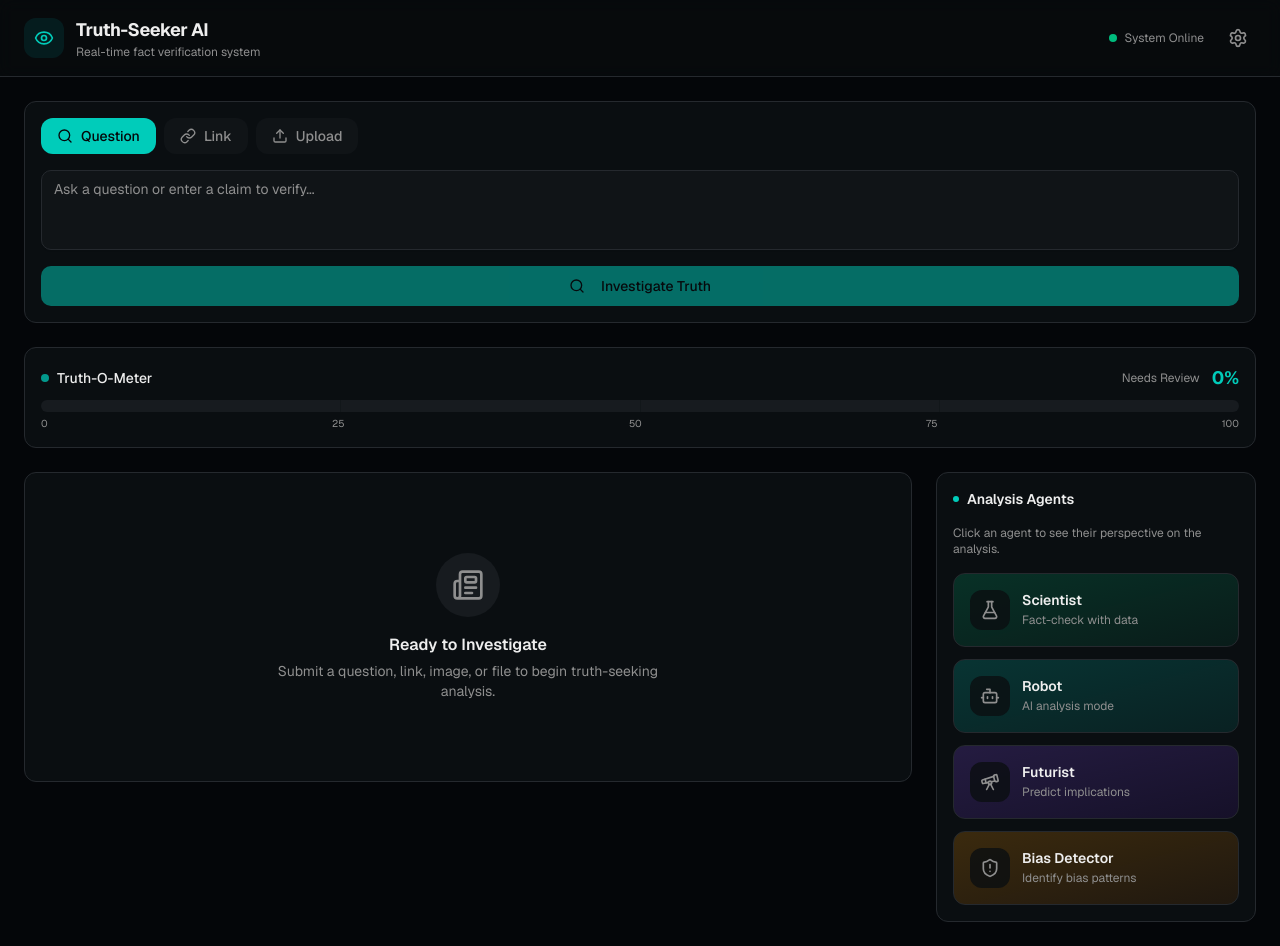
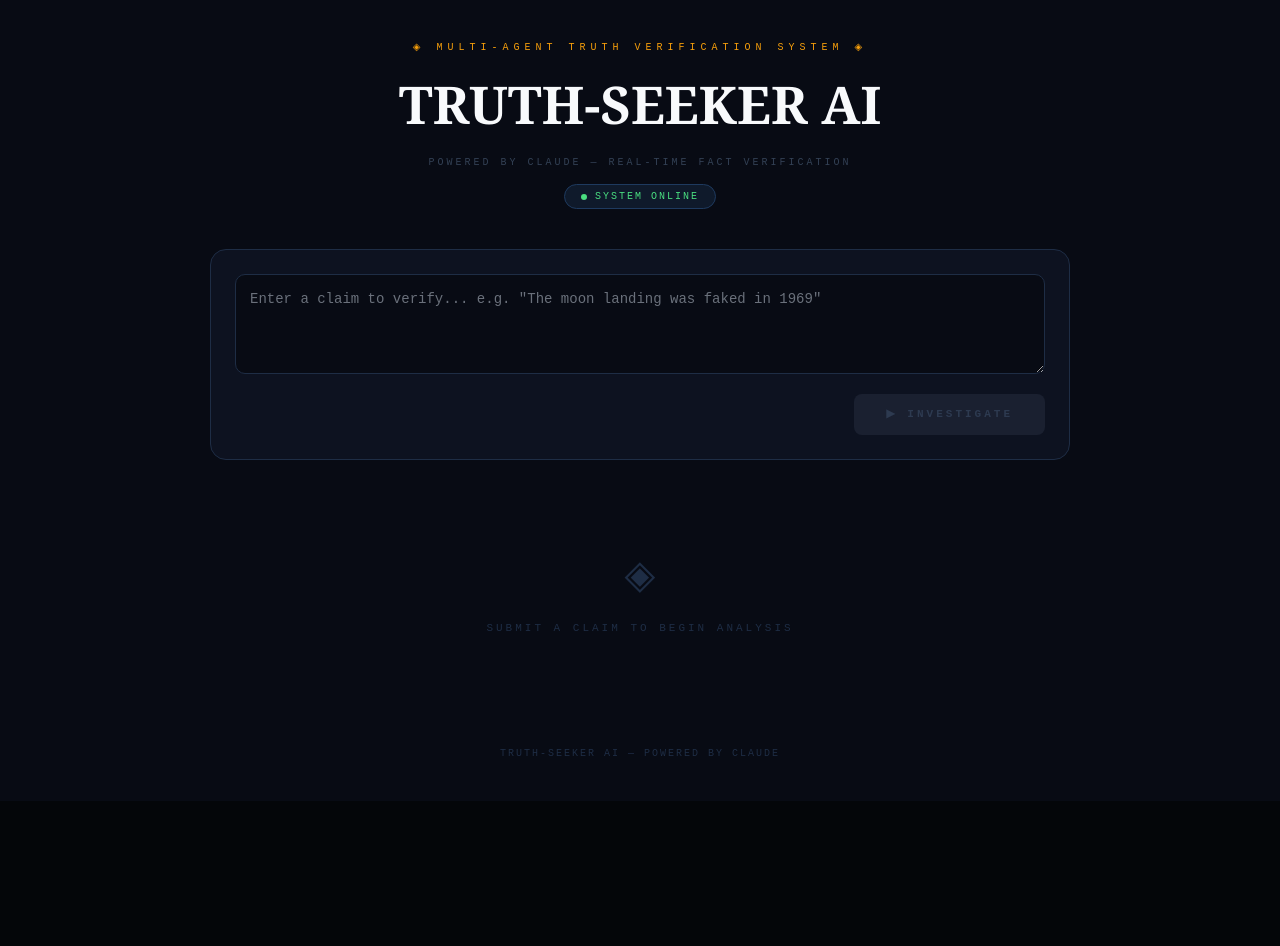
Before and after one commit to conwatcher/v0-ai-truth-dashboard, a Next.js app: page / in a window 1280 px wide. After the commit the page ends 801 px from the top, so only its background shows below. Built offline with nearby package versions, Linux system fonts and the light colour scheme.

Commit message:
Refactor DashboardPage into TruthSeeker component

```diff
--- a/app/page.tsx
+++ b/app/page.tsx
@@ -1,191 +1,158 @@
 "use client"
 
 import { useState } from "react"
-import { DashboardHeader } from "@/components/dashboard-header"
-import { TruthMeter } from "@/components/truth-meter"
-import { AgentButton } from "@/components/agent-button"
-import { QueryInput, type QueryData } from "@/components/query-input"
-import { AnalysisDisplay, type AnalysisResult } from "@/components/analysis-display"
 
-type Agent = "journalist" | "scientist" | "robot" | "futurist" | "bias-detector"
+const AGENTS = [
+  { id: "scientist", name: "Scientist", emoji: "🔬", role: "Empirical Analysis", color: "#38BDF8" },
+  { id: "robot", name: "Logic AI", emoji: "🤖", role: "Logical Analysis", color: "#A78BFA" },
+  { id: "futurist", name: "Futurist", emoji: "🚀", role: "Implications", color: "#F59E0B" },
+  { id: "bias", name: "Bias Detector", emoji: "🎯", role: "Bias Analysis", color: "#F87171" },
+]
 
-const agents: Agent[] = ["scientist", "robot", "futurist", "bias-detector"]
-
-export default function DashboardPage() {
-  const [activeAgent, setActiveAgent] = useState<Agent>("journalist")
-  const [isLoading, setIsLoading] = useState(false)
-  const [result, setResult] = useState<AnalysisResult | null>(null)
-  const [queryInfo, setQueryInfo] = useState<{
-    type: "text" | "link" | "file" | "image"
-    content: string
-    fileName?: string
-  } | null>(null)
-
-  const handleSubmit = async (data: QueryData) => {
-    setIsLoading(true)
-    setActiveAgent("journalist")
-    setResult(null)
-
-    // Determine query type for display
-    let queryType: "text" | "link" | "file" | "image" = "text"
-    if (data.link) {
-      queryType = "link"
-    } else if (data.fileType?.startsWith("image/")) {
-      queryType = "image"
-    } else if (data.fileName) {
-      queryType = "file"
+function getScoreColor(score: number) {
+  if (score < 25) return "#F87171"
+  if (score < 45) return "#FB923C"
+  if (score < 60) return "#FBBF24"
+  if (score < 80) return "#A3E635"
+  return "#4ADE80"
 }
 
-    setQueryInfo({
-      type: queryType,
-      content: data.link || data.question,
-      fileName: data.fileName,
-    })
+function getVerdict(score: number) {
+  if (score < 20) return "FALSE"
+  if (score < 40) return "LIKELY FALSE"
+  if (score < 60) return "UNCERTAIN"
+  if (score < 80) return "LIKELY TRUE"
+  return "TRUE"
+}
 
+export default function TruthSeeker() {
+  const [query, setQuery] = useState("")
+  const [results, setResults] = useState<Record<string, { analysis: string; score: number }>>({})
+  const [loading, setLoading] = useState<Record<string, boolean>>({})
+  const [overallScore, setOverallScore] = useState<number | null>(null)
+  const [hasRun, setHasRun] = useState(false)
+
+  const analyze = async () => {
+    if (!query.trim()) return
+    setResults({})
+    setOverallScore(null)
+    setHasRun(true)
+    const initLoading: Record<string, boolean> = {}
+    AGENTS.forEach((a) => (initLoading[a.id] = true))
+    setLoading(initLoading)
+    const scores: number[] = []
+    await Promise.all(
+      AGENTS.map(async (agent) => {
         try {
-      const response = await fetch("/api/analyze", {
+          const res = await fetch("/api/analyze", {
             method: "POST",
             headers: { "Content-Type": "application/json" },
-        body: JSON.stringify(data),
+            body: JSON.stringify({ agentId: agent.id, query }),
           })
-
-      if (!response.ok) {
-        throw new Error("Analysis failed")
+          const data = await res.json()
+          setResults((prev) => ({ ...prev, [agent.id]: data }))
+          scores.push(data.score ?? 50)
+        } catch {
+          setResults((prev) => ({ ...prev, [agent.id]: { analysis: "Analysis failed. Please try again.", score: 50 } }))
+          scores.push(50)
+        } finally {
+          setLoading((prev) => ({ ...prev, [agent.id]: false }))
+        }
+      })
+    )
+    setOverallScore(Math.round(scores.reduce((s, v) => s + v, 0) / scores.length))
   }
 
-      const analysisResult: AnalysisResult = await response.json()
-      setResult(analysisResult)
-    } catch (error) {
-      console.error("[v0] Analysis error:", error)
-    } finally {
-      setIsLoading(false)
-    }
-  }
-
-  const handleAgentClick = (agent: Agent) => {
-    if (activeAgent === agent) {
-      setActiveAgent("journalist")
-    } else {
-      setActiveAgent(agent)
-    }
-  }
-
-  // Get current truth score based on active agent
-  const getCurrentTruthScore = (): number => {
-    if (!result) return 0
-    const key = activeAgent === "bias-detector" ? "biasDetector" : activeAgent
-    const perspective = result[key as keyof Omit<AnalysisResult, "overallTruthScore" | "timestamp">]
-    return perspective?.truthScore || 0
-  }
-
-  // Check if agent has result
-  const hasAgentResult = (agent: Agent): boolean => {
-    if (!result) return false
-    const key = agent === "bias-detector" ? "biasDetector" : agent
-    return !!result[key as keyof Omit<AnalysisResult, "overallTruthScore" | "timestamp">]
-  }
+  const allDone = Object.keys(results).length === AGENTS.length
 
   return (
-    <div className="min-h-screen bg-background">
-      <DashboardHeader />
+    <div style={{ minHeight: "100vh", background: "#080B14", color: "#CBD5E1", fontFamily: "'Courier New', monospace", padding: "40px 20px" }}>
+      <div style={{ maxWidth: "860px", margin: "0 auto" }}>
 
-      <main className="p-4 lg:p-6">
-        {/* Query Input */}
-        <div className="mb-6">
-          <QueryInput onSubmit={handleSubmit} isLoading={isLoading} />
-        </div>
-
-        {/* Truth-O-Meter */}
-        <div className="mb-6">
-          <TruthMeter value={getCurrentTruthScore()} />
-        </div>
-
-        {/* Main Content Grid */}
-        <div className="grid grid-cols-1 lg:grid-cols-[1fr_320px] gap-6">
-          {/* Central Feed */}
-          <div className="min-w-0">
-            <AnalysisDisplay
-              result={result}
-              activeAgent={activeAgent}
-              isLoading={isLoading}
-              queryInfo={queryInfo || undefined}
-            />
-          </div>
-
-          {/* Right Sidebar */}
-          <aside className="space-y-4">
-            <div className="rounded-lg border border-border bg-card p-4">
-              <h2 className="text-sm font-semibold text-foreground mb-4 flex items-center gap-2">
-                <span className="h-1.5 w-1.5 rounded-full bg-primary" />
-                Analysis Agents
-              </h2>
-              <p className="text-xs text-muted-foreground mb-4">
-                Click an agent to see their perspective on the analysis.
-              </p>
-              <div className="grid grid-cols-1 sm:grid-cols-2 lg:grid-cols-1 gap-3">
-                {agents.map((agent) => (
-                  <AgentButton
-                    key={agent}
-                    agent={agent}
-                    isActive={activeAgent === agent}
-                    onClick={() => handleAgentClick(agent)}
-                    hasResult={hasAgentResult(agent)}
-                  />
-                ))}
+        <div style={{ textAlign: "center", marginBottom: "40px" }}>
+          <div style={{ fontSize: "10px", color: "#F59E0B", letterSpacing: "5px", marginBottom: "10px" }}>◈ MULTI-AGENT TRUTH VERIFICATION SYSTEM ◈</div>
+          <h1 style={{ fontSize: "52px", fontWeight: 900, fontFamily: "Georgia, serif", color: "#F8FAFC", margin: 0 }}>TRUTH-SEEKER AI</h1>
+          <div style={{ marginTop: "12px", fontSize: "10px", color: "#334155", letterSpacing: "3px" }}>POWERED BY CLAUDE — REAL-TIME FACT VERIFICATION</div>
+          <div style={{ marginTop: "14px", display: "inline-flex", alignItems: "center", gap: "8px", background: "#0F1A2B", border: "1px solid #1E3A5F", borderRadius: "100px", padding: "4px 16px" }}>
+            <span style={{ width: "6px", height: "6px", borderRadius: "50%", background: "#4ADE80", display: "inline-block" }} />
+            <span style={{ fontSize: "10px", color: "#4ADE80", letterSpacing: "2px" }}>SYSTEM ONLINE</span>
           </div>
         </div>
 
-            {/* Agent Results Summary */}
+        <div style={{ background: "#0D1220", border: "1px solid #1E2D45", borderRadius: "16px", padding: "24px", marginBottom: "28px" }}>
+          <textarea
+            value={query}
+            onChange={(e) => setQuery(e.target.value)}
+            placeholder='Enter a claim to verify... e.g. "The moon landing was faked in 1969"'
+            style={{ width: "100%", minHeight: "100px", background: "#080B14", border: "1px solid #1E2D45", borderRadius: "10px", color: "#CBD5E1", padding: "14px", fontSize: "14px", fontFamily: "inherit", resize: "vertical", boxSizing: "border-box" }}
+          />
+          <div style={{ textAlign: "right", marginTop: "12px" }}>
+            <button
+              onClick={analyze}
+              disabled={!query.trim()}
+              style={{ background: query.trim() ? "#F59E0B" : "#1A2030", color: query.trim() ? "#080B14" : "#2D3A50", border: "none", padding: "12px 32px", borderRadius: "8px", fontSize: "11px", letterSpacing: "3px", fontWeight: 900, cursor: query.trim() ? "pointer" : "default", fontFamily: "inherit" }}
+            >
+              ▶ INVESTIGATE
+            </button>
+          </div>
+        </div>
+
+        {allDone && overallScore !== null && (
+          <div style={{ background: "#0D1220", border: `1px solid ${getScoreColor(overallScore)}40`, borderRadius: "16px", padding: "28px", marginBottom: "28px", textAlign: "center" }}>
+            <div style={{ fontSize: "10px", color: "#475569", letterSpacing: "4px", marginBottom: "16px" }}>◈ TRUTH-O-METER ◈</div>
+            <div style={{ fontSize: "80px", fontWeight: 900, color: getScoreColor(overallScore), fontFamily: "Georgia, serif", lineHeight: 1 }}>{overallScore}<span style={{ fontSize: "36px", opacity: 0.6 }}>%</span></div>
+            <div style={{ fontSize: "22px", letterSpacing: "6px", color: getScoreColor(overallScore), margin: "8px 0", fontWeight: 700 }}>{getVerdict(overallScore)}</div>
+            <div style={{ height: "8px", background: "#0F1A2B", borderRadius: "4px", overflow: "hidden", marginTop: "16px" }}>
+              <div style={{ height: "100%", width: `${overallScore}%`, background: getScoreColor(overallScore), borderRadius: "4px" }} />
+            </div>
+            <div style={{ display: "flex", justifyContent: "space-between", marginTop: "6px", fontSize: "9px", color: "#2D3A50" }}>
+              <span>FALSE</span><span>UNCERTAIN</span><span>TRUE</span>
+            </div>
+          </div>
+        )}
+
+        {hasRun && (
+          <div style={{ display: "grid", gridTemplateColumns: "repeat(auto-fit, minmax(360px, 1fr))", gap: "16px" }}>
+            {AGENTS.map((agent) => {
+              const result = results[agent.id]
+              const isLoading = loading[agent.id]
+              return (
+                <div key={agent.id} style={{ background: "#0D1220", border: "1px solid #1E2D45", borderRadius: "14px", padding: "20px" }}>
+                  <div style={{ display: "flex", alignItems: "center", justifyContent: "space-between", marginBottom: "14px" }}>
+                    <div style={{ display: "flex", alignItems: "center", gap: "10px" }}>
+                      <div style={{ width: "40px", height: "40px", borderRadius: "10px", background: agent.color + "15", border: `1px solid ${agent.color}30`, display: "flex", alignItems: "center", justifyContent: "center", fontSize: "18px" }}>{agent.emoji}</div>
+                      <div>
+                        <div style={{ fontSize: "11px", fontWeight: 700, letterSpacing: "2px", color: agent.color }}>{agent.name.toUpperCase()}</div>
+                        <div style={{ fontSize: "10px", color: "#475569" }}>{agent.role}</div>
+                      </div>
+                    </div>
+                    {result && <div style={{ fontSize: "28px", fontWeight: 900, color: getScoreColor(result.score), fontFamily: "Georgia, serif" }}>{result.score}</div>}
+                  </div>
+                  <div style={{ fontSize: "13px", lineHeight: 1.7, color: "#94A3B8", minHeight: "70px", padding: "12px", background: "#080B14", borderRadius: "8px" }}>
+                    {isLoading && <span style={{ color: agent.color }}>● Analyzing...</span>}
+                    {result && result.analysis}
+                    {!isLoading && !result && <span style={{ color: "#2D3A50" }}>Standing by...</span>}
+                  </div>
                   {result && (
-              <div className="rounded-lg border border-border bg-card p-4">
-                <h2 className="text-sm font-semibold text-foreground mb-4 flex items-center gap-2">
-                  <span className="h-1.5 w-1.5 rounded-full bg-emerald-500" />
-                  Analysis Summary
-                </h2>
-                <div className="space-y-3">
-                  <div className="flex items-center justify-between p-3 rounded-lg bg-secondary/50">
-                    <span className="text-sm text-muted-foreground">Overall Truth Score</span>
-                    <span className={`text-xl font-bold ${getScoreColor(result.overallTruthScore)}`}>
-                      {result.overallTruthScore}%
-                    </span>
+                    <div style={{ marginTop: "10px", height: "3px", background: "#111827", borderRadius: "2px", overflow: "hidden" }}>
+                      <div style={{ height: "100%", width: `${result.score}%`, background: getScoreColor(result.score), borderRadius: "2px" }} />
                     </div>
-                  <div className="grid grid-cols-2 gap-2">
-                    {(["journalist", ...agents] as Agent[]).map((agent) => {
-                      const key = agent === "bias-detector" ? "biasDetector" : agent
-                      const perspective = result[key as keyof Omit<AnalysisResult, "overallTruthScore" | "timestamp">]
-                      return (
-                        <button
-                          key={agent}
-                          onClick={() => setActiveAgent(agent)}
-                          className={`text-center p-2 rounded-lg transition-colors ${
-                            activeAgent === agent
-                              ? "bg-primary/20 ring-1 ring-primary"
-                              : "bg-secondary/50 hover:bg-secondary"
-                          }`}
-                        >
-                          <p className={`text-base font-bold ${getScoreColor(perspective?.truthScore || 0)}`}>
-                            {perspective?.truthScore || 0}%
-                          </p>
-                          <p className="text-xs text-muted-foreground capitalize">
-                            {agent.replace("-", " ")}
-                          </p>
-                        </button>
+                  )}
+                </div>
               )
             })}
           </div>
-                </div>
+        )}
+
+        {!hasRun && (
+          <div style={{ textAlign: "center", padding: "60px 20px", color: "#1E2D45" }}>
+            <div style={{ fontSize: "40px", marginBottom: "12px" }}>◈</div>
+            <div style={{ fontSize: "11px", letterSpacing: "3px" }}>SUBMIT A CLAIM TO BEGIN ANALYSIS</div>
           </div>
         )}
-          </aside>
+
+        <div style={{ marginTop: "50px", textAlign: "center", fontSize: "10px", color: "#1E2D45", letterSpacing: "2px" }}>TRUTH-SEEKER AI — POWERED BY CLAUDE</div>
       </div>
-      </main>
     </div>
   )
 }
-
-function getScoreColor(score: number): string {
-  if (score >= 80) return "text-emerald-500"
-  if (score >= 60) return "text-primary"
-  if (score >= 40) return "text-amber-500"
-  return "text-destructive"
-}
```
Lines whose indentation alone changed are shown as unchanged.
